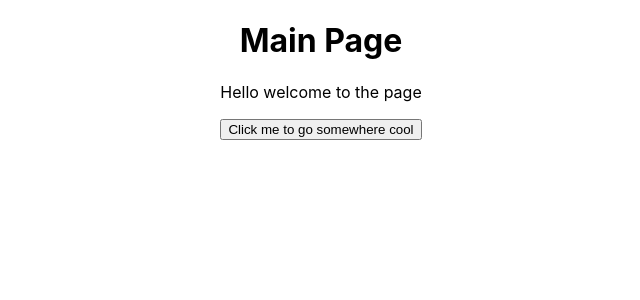
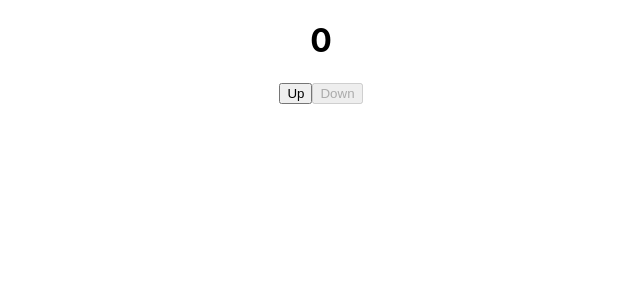
Before and after one commit to Martin2251/testing, a React (Create React App) app: page / in a window 1280 px wide. Shown: the top 300 px of the page, without its empty margins (319-959 px from the left). Built offline with nearby package versions, Linux system fonts and the light colour scheme.

Commit message:
added counter to page

```diff
--- a/src/components/MainContent.jsx
+++ b/src/components/MainContent.jsx
@@ -1,10 +1,24 @@
+import { react } from "@babel/types";
+import React from "react";
+import { useState } from "react";
 function MainContent() {
+  const [counter, setCounter] = useState(0);
+
   return (
-    <div className="Main-Page">
-      <h1>Main Page </h1>
-      <p> Hello welcome to the page </p>
-      <button>Click me to go somewhere cool </button>
-    </div>
+    <>
+      <h1 data-testid="counter">{counter}</h1>
+      <button data-testid="button-up" onClick={() => setCounter(counter + 1)}>
+        {" "}
+        Up
+      </button>
+      <button
+        disabled
+        data-testid="button-down"
+        onClick={() => setCounter(counter - 1)}
+      >
+        Down
+      </button>
+    </>
   );
 }
 export default MainContent;
```
